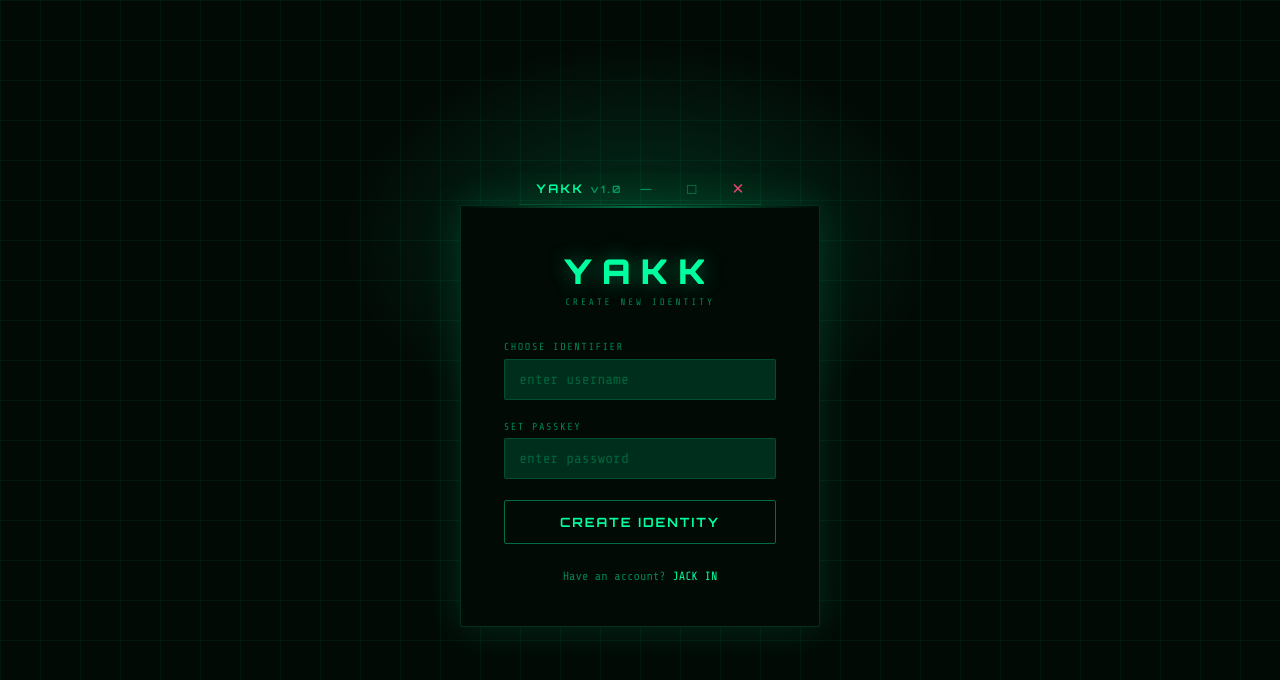
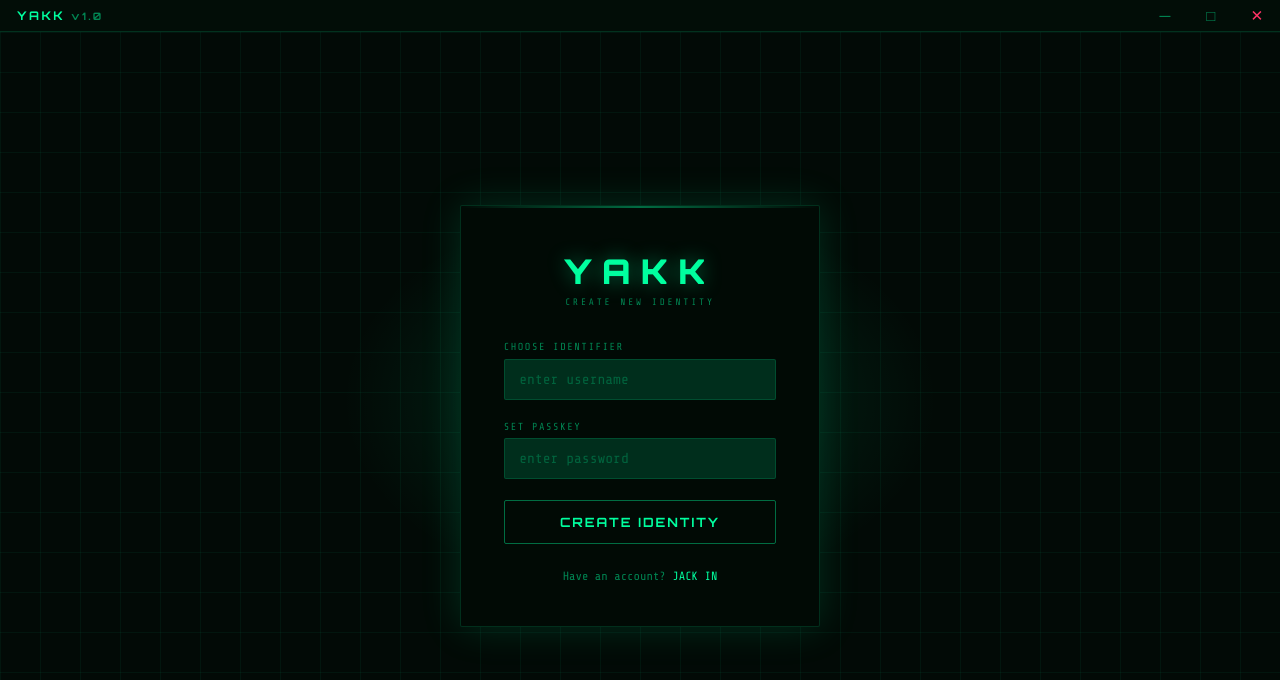
Before and after one commit to Sneakyweasel90/Yakk, a React (Vite) app in the folder client/: page /#/register in a window 1280 px wide. Shown: the top 680 px of the page. Built offline with nearby package versions, Linux system fonts and the light colour scheme.

Commit message:
added in new title bar.

```diff
--- a/client/src/components/TitleBar.tsx
+++ b/client/src/components/TitleBar.tsx
@@ -52,5 +52,6 @@ const styles = {
     width: "46px", height: "32px", border: "none",
     background: "transparent", cursor: "pointer",
     fontSize: "0.9rem", transition: "all 0.15s",
+    WebkitAppRegion: "no-drag",
   },
 };
--- a/client/src/pages/Login.tsx
+++ b/client/src/pages/Login.tsx
@@ -3,7 +3,6 @@ import { useNavigate, Link } from "react-router-dom";
 import axios from "axios";
 import { useAuth } from "../context/AuthContext";
 import { useTheme } from "../context/ThemeContext";
-import TitleBar from "../components/TitleBar";
 import config from "../config";
 
 export default function Login() {
@@ -20,10 +19,7 @@ export default function Login() {
     setError("");
     setLoading(true);
     try {
-      const { data } = await axios.post(`${config.HTTP}/api/auth/login`, {
-        username,
-        password,
-      });
+      const { data } = await axios.post(`${config.HTTP}/api/auth/login`, { username, password });
       await login(data);
       navigate("/");
     } catch (err: unknown) {
@@ -39,7 +35,18 @@ export default function Login() {
 
   return (
     <div style={{ ...styles.container, background: theme.background }}>
-      <TitleBar />
+      {/* Drag region across the top */}
+      <div style={{ ...styles.dragbar, background: theme.surface2, borderBottom: `1px solid ${theme.border}` }}>
+        <span style={{ ...styles.dragTitle, color: theme.primary }}>
+          YAKK <span style={{ color: theme.textDim, fontSize: "0.6rem" }}>v1.0</span>
+        </span>
+        <div style={styles.winControls}>
+          <button style={{ ...styles.winBtn, color: theme.textDim }} onClick={() => window.electronAPI?.minimize()}>─</button>
+          <button style={{ ...styles.winBtn, color: theme.textDim }} onClick={() => window.electronAPI?.maximize()}>□</button>
+          <button style={{ ...styles.winBtn, color: theme.error }} onClick={() => window.electronAPI?.close()}>✕</button>
+        </div>
+      </div>
+
       <div style={{
         ...styles.grid,
         backgroundImage: `linear-gradient(${theme.gridColor} 1px, transparent 1px), linear-gradient(90deg, ${theme.gridColor} 1px, transparent 1px)`,
@@ -54,14 +61,9 @@ export default function Login() {
         background: theme.surface,
         boxShadow: `0 0 40px ${theme.primaryGlow}`,
       }}>
-        <div style={{
-          ...styles.scanline,
-          background: `linear-gradient(90deg, transparent, ${theme.primaryDim}, transparent)`,
-        }} />
+        <div style={{ ...styles.scanline, background: `linear-gradient(90deg, transparent, ${theme.primaryDim}, transparent)` }} />
         <div style={styles.logoWrap}>
-          <h1 style={{ ...styles.logo, color: theme.primary, textShadow: `0 0 20px ${theme.primaryDim}` }}>
-            YAKK
-          </h1>
+          <h1 style={{ ...styles.logo, color: theme.primary, textShadow: `0 0 20px ${theme.primaryDim}` }}>YAKK</h1>
           <div style={{ ...styles.logoSub, color: theme.textDim }}>SECURE CHANNEL ACCESS</div>
         </div>
         <form onSubmit={handleSubmit} style={styles.form}>
@@ -69,27 +71,18 @@ export default function Login() {
             <label style={{ ...styles.label, color: theme.textDim }}>IDENTIFIER</label>
             <input
               style={{ ...styles.input, background: theme.primaryGlow, border: `1px solid ${theme.border}`, color: theme.primary }}
-              placeholder="enter username"
-              value={username}
-              onChange={(e) => setUsername(e.target.value)}
+              placeholder="enter username" value={username} onChange={(e) => setUsername(e.target.value)}
             />
           </div>
           <div style={styles.fieldWrap}>
             <label style={{ ...styles.label, color: theme.textDim }}>PASSKEY</label>
             <input
               style={{ ...styles.input, background: theme.primaryGlow, border: `1px solid ${theme.border}`, color: theme.primary }}
-              type="password"
-              placeholder="enter password"
-              value={password}
-              onChange={(e) => setPassword(e.target.value)}
+              type="password" placeholder="enter password" value={password} onChange={(e) => setPassword(e.target.value)}
             />
           </div>
           {error && <p style={{ ...styles.error, color: theme.error }}>⚠ {error}</p>}
-          <button
-            style={{ ...styles.button, color: theme.primary, border: `1px solid ${theme.primaryDim}` }}
-            type="submit"
-            disabled={loading}
-          >
+          <button style={{ ...styles.button, color: theme.primary, border: `1px solid ${theme.primaryDim}` }} type="submit" disabled={loading}>
             {loading ? "CONNECTING..." : "JACK IN"}
           </button>
         </form>
@@ -106,16 +99,33 @@ export default function Login() {
 const styles: Record<string, React.CSSProperties> = {
   container: {
     height: "100vh", width: "100vw", display: "flex",
-    flexDirection: "column",
-    alignItems: "center", justifyContent: "center",
-    position: "relative", overflow: "hidden",
+    flexDirection: "column", position: "relative", overflow: "hidden",
   },
-  grid: { position: "absolute", inset: 0, backgroundSize: "40px 40px" },
+  dragbar: {
+    height: "32px", display: "flex", alignItems: "center",
+    justifyContent: "space-between", paddingLeft: "1rem",
+    flexShrink: 0, zIndex: 10,
+    WebkitAppRegion: "drag" as never,
+    userSelect: "none",
+  },
+  dragTitle: {
+    fontFamily: "'Orbitron', monospace", fontSize: "0.7rem",
+    fontWeight: 700, letterSpacing: "0.2em",
+  },
+  winControls: { display: "flex", WebkitAppRegion: "no-drag" as never },
+  winBtn: {
+    width: "46px", height: "32px", border: "none",
+    background: "transparent", cursor: "pointer", fontSize: "0.9rem",
+  },
+  grid: { position: "absolute", inset: 0, backgroundSize: "40px 40px", top: "32px" },
   glow: {
-    position: "absolute", top: "30%", left: "50%", transform: "translate(-50%, -50%)",
+    position: "absolute", top: "50%", left: "50%", transform: "translate(-50%, -50%)",
     width: "600px", height: "400px", pointerEvents: "none",
   },
-  box: { position: "relative", zIndex: 1, width: "360px", padding: "2.5rem", borderRadius: "2px" },
+  box: {
+    position: "relative", zIndex: 1, width: "360px", padding: "2.5rem",
+    borderRadius: "2px", margin: "auto",
+  },
   scanline: { position: "absolute", top: 0, left: 0, right: 0, height: "2px" },
   logoWrap: { textAlign: "center", marginBottom: "2rem" },
   logo: { fontFamily: "'Orbitron', monospace", fontSize: "2rem", fontWeight: 900, letterSpacing: "0.3em", margin: 0 },
--- a/client/src/pages/Register.tsx
+++ b/client/src/pages/Register.tsx
@@ -2,7 +2,6 @@ import { useState } from "react";
 import { useNavigate, Link } from "react-router-dom";
 import axios from "axios";
 import { useTheme } from "../context/ThemeContext";
-import TitleBar from "../components/TitleBar";
 import config from "../config";
 
 export default function Register() {
@@ -33,7 +32,18 @@ export default function Register() {
 
   return (
     <div style={{ ...styles.container, background: theme.background }}>
-      <TitleBar />
+      {/* Drag region across the top */}
+      <div style={{ ...styles.dragbar, background: theme.surface2, borderBottom: `1px solid ${theme.border}` }}>
+        <span style={{ ...styles.dragTitle, color: theme.primary }}>
+          YAKK <span style={{ color: theme.textDim, fontSize: "0.6rem" }}>v1.0</span>
+        </span>
+        <div style={styles.winControls}>
+          <button style={{ ...styles.winBtn, color: theme.textDim }} onClick={() => window.electronAPI?.minimize()}>─</button>
+          <button style={{ ...styles.winBtn, color: theme.textDim }} onClick={() => window.electronAPI?.maximize()}>□</button>
+          <button style={{ ...styles.winBtn, color: theme.error }} onClick={() => window.electronAPI?.close()}>✕</button>
+        </div>
+      </div>
+
       <div style={{
         ...styles.grid,
         backgroundImage: `linear-gradient(${theme.gridColor} 1px, transparent 1px), linear-gradient(90deg, ${theme.gridColor} 1px, transparent 1px)`,
@@ -48,14 +58,9 @@ export default function Register() {
         background: theme.surface,
         boxShadow: `0 0 40px ${theme.primaryGlow}`,
       }}>
-        <div style={{
-          ...styles.scanline,
-          background: `linear-gradient(90deg, transparent, ${theme.primaryDim}, transparent)`,
-        }} />
+        <div style={{ ...styles.scanline, background: `linear-gradient(90deg, transparent, ${theme.primaryDim}, transparent)` }} />
         <div style={styles.logoWrap}>
-          <h1 style={{ ...styles.logo, color: theme.primary, textShadow: `0 0 20px ${theme.primaryDim}` }}>
-            YAKK
-          </h1>
+          <h1 style={{ ...styles.logo, color: theme.primary, textShadow: `0 0 20px ${theme.primaryDim}` }}>YAKK</h1>
           <div style={{ ...styles.logoSub, color: theme.textDim }}>CREATE NEW IDENTITY</div>
         </div>
         <form onSubmit={handleSubmit} style={styles.form}>
@@ -63,27 +68,18 @@ export default function Register() {
             <label style={{ ...styles.label, color: theme.textDim }}>CHOOSE IDENTIFIER</label>
             <input
               style={{ ...styles.input, background: theme.primaryGlow, border: `1px solid ${theme.border}`, color: theme.primary }}
-              placeholder="enter username"
-              value={username}
-              onChange={(e) => setUsername(e.target.value)}
+              placeholder="enter username" value={username} onChange={(e) => setUsername(e.target.value)}
             />
           </div>
           <div style={styles.fieldWrap}>
             <label style={{ ...styles.label, color: theme.textDim }}>SET PASSKEY</label>
             <input
               style={{ ...styles.input, background: theme.primaryGlow, border: `1px solid ${theme.border}`, color: theme.primary }}
-              type="password"
-              placeholder="enter password"
-              value={password}
-              onChange={(e) => setPassword(e.target.value)}
+              type="password" placeholder="enter password" value={password} onChange={(e) => setPassword(e.target.value)}
             />
           </div>
           {error && <p style={{ ...styles.error, color: theme.error }}>⚠ {error}</p>}
-          <button
-            style={{ ...styles.button, color: theme.primary, border: `1px solid ${theme.primaryDim}` }}
-            type="submit"
-            disabled={loading}
-          >
+          <button style={{ ...styles.button, color: theme.primary, border: `1px solid ${theme.primaryDim}` }} type="submit" disabled={loading}>
             {loading ? "INITIALIZING..." : "CREATE IDENTITY"}
           </button>
         </form>
@@ -100,16 +96,33 @@ export default function Register() {
 const styles: Record<string, React.CSSProperties> = {
   container: {
     height: "100vh", width: "100vw", display: "flex",
-    flexDirection: "column",
-    alignItems: "center", justifyContent: "center",
-    position: "relative", overflow: "hidden",
+    flexDirection: "column", position: "relative", overflow: "hidden",
   },
-  grid: { position: "absolute", inset: 0, backgroundSize: "40px 40px" },
+  dragbar: {
+    height: "32px", display: "flex", alignItems: "center",
+    justifyContent: "space-between", paddingLeft: "1rem",
+    flexShrink: 0, zIndex: 10,
+    WebkitAppRegion: "drag" as never,
+    userSelect: "none",
+  },
+  dragTitle: {
+    fontFamily: "'Orbitron', monospace", fontSize: "0.7rem",
+    fontWeight: 700, letterSpacing: "0.2em",
+  },
+  winControls: { display: "flex", WebkitAppRegion: "no-drag" as never },
+  winBtn: {
+    width: "46px", height: "32px", border: "none",
+    background: "transparent", cursor: "pointer", fontSize: "0.9rem",
+  },
+  grid: { position: "absolute", inset: 0, backgroundSize: "40px 40px", top: "32px" },
   glow: {
-    position: "absolute", top: "30%", left: "50%", transform: "translate(-50%, -50%)",
+    position: "absolute", top: "50%", left: "50%", transform: "translate(-50%, -50%)",
     width: "600px", height: "400px", pointerEvents: "none",
   },
-  box: { position: "relative", zIndex: 1, width: "360px", padding: "2.5rem", borderRadius: "2px" },
+  box: {
+    position: "relative", zIndex: 1, width: "360px", padding: "2.5rem",
+    borderRadius: "2px", margin: "auto",
+  },
   scanline: { position: "absolute", top: 0, left: 0, right: 0, height: "2px" },
   logoWrap: { textAlign: "center", marginBottom: "2rem" },
   logo: { fontFamily: "'Orbitron', monospace", fontSize: "2rem", fontWeight: 900, letterSpacing: "0.3em", margin: 0 },
```
Also changed, not shown: client/electron.cjs (+18 -55 lines).
